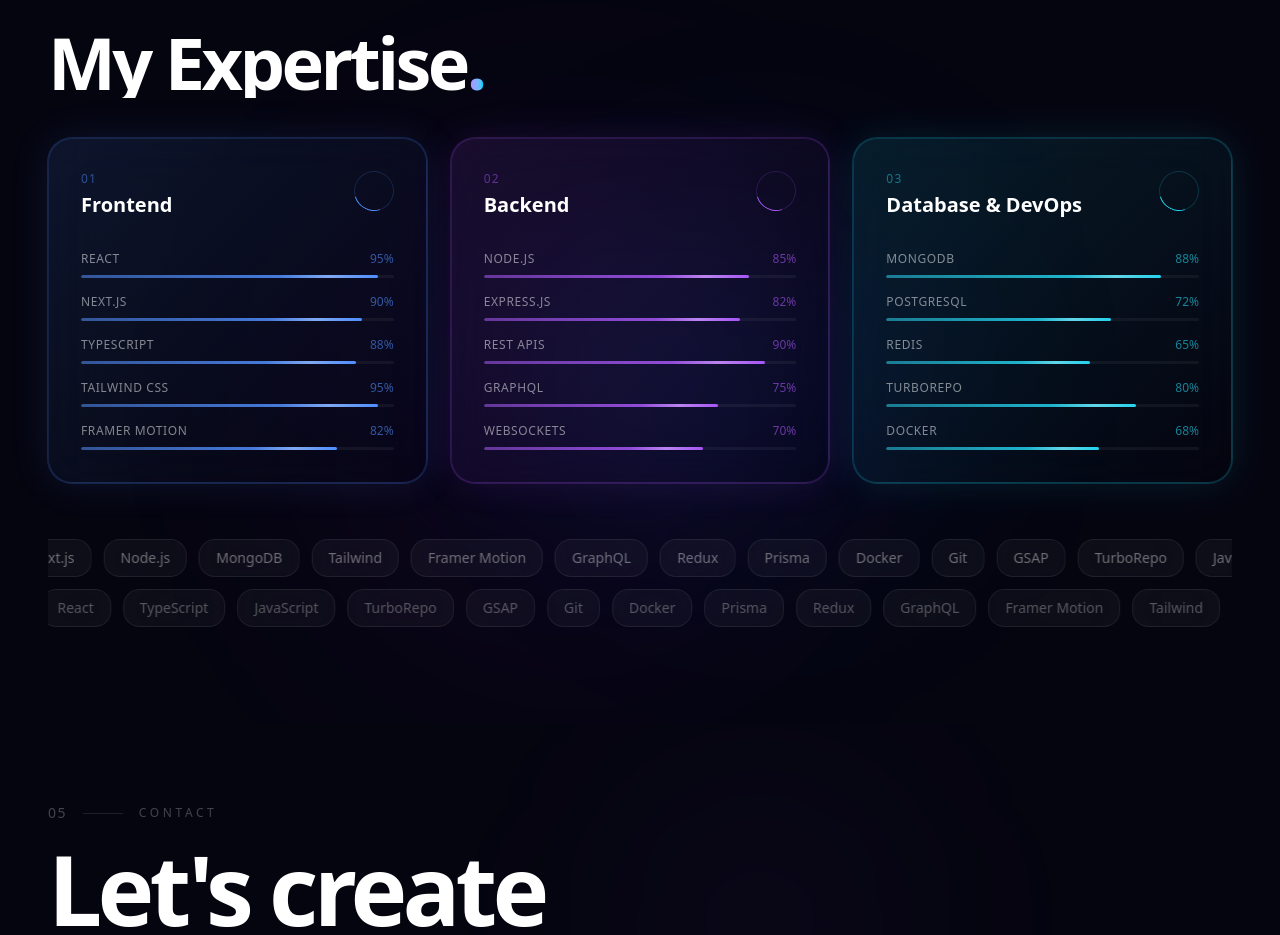
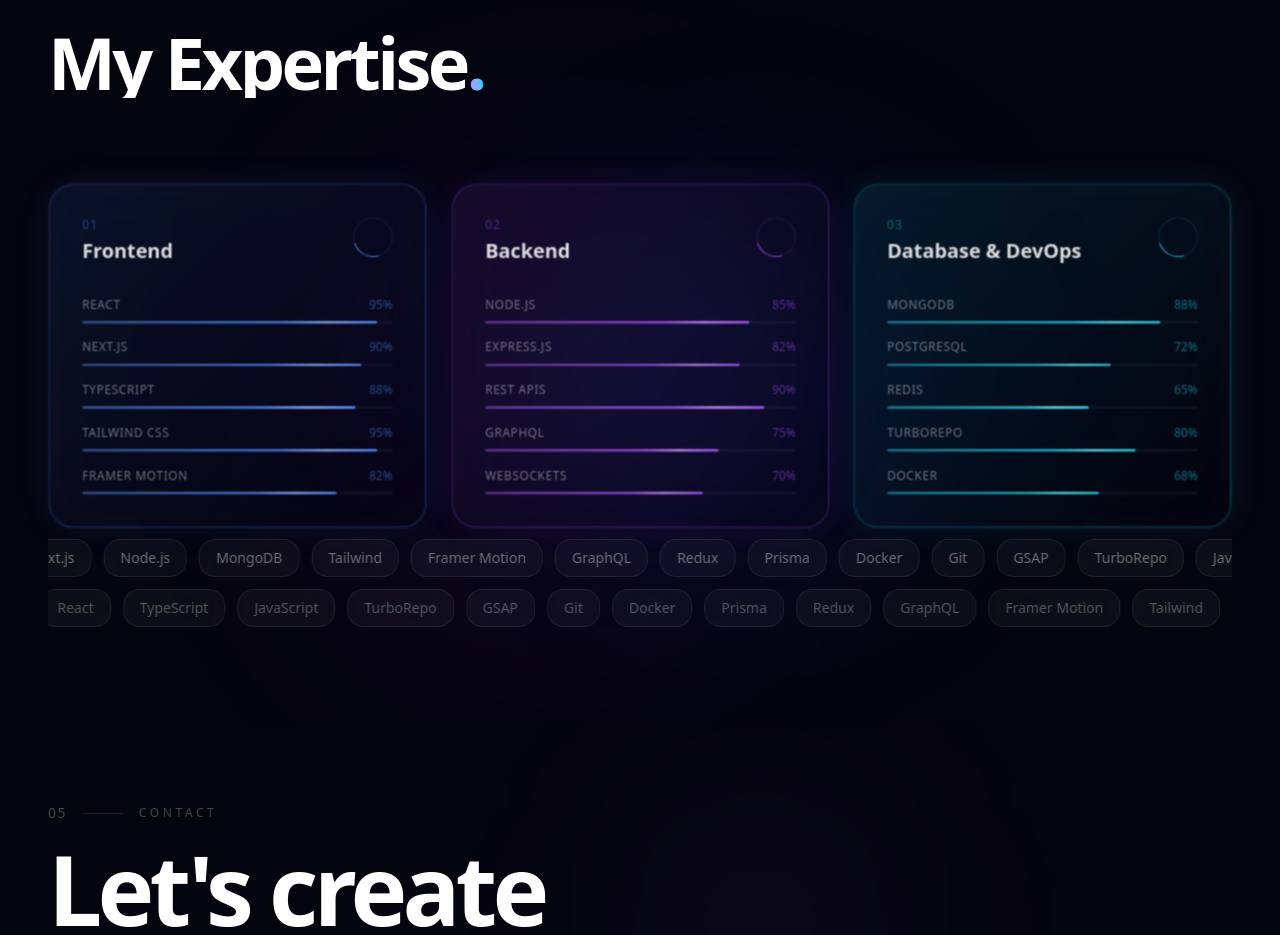
Before and after one commit to akashpachol/portfoilo, a Next.js app: page / in a window 1280 px wide. Shown: the part 5320-6255 px from the top of the page. Built offline with nearby package versions, Linux system fonts and the light colour scheme.

Commit message:
solved issue

```diff
--- a/components/sections/Contact.tsx
+++ b/components/sections/Contact.tsx
@@ -27,7 +27,6 @@ function MagneticIcon({ Icon, label, href }: { Icon: React.ElementType; label: s
   return (
     <motion.a
       href={href}
-      style={{ x: sx, y: sy }}
       onMouseMove={onMove}
       onMouseLeave={onLeave}
       whileHover={{ scale: 1.1 }}
@@ -37,7 +36,7 @@ function MagneticIcon({ Icon, label, href }: { Icon: React.ElementType; label: s
         border: "1px solid rgba(255,255,255,0.08)",
         backdropFilter: "blur(12px)",
         x: sx, y: sy,
-      } as React.CSSProperties}
+      }}
       data-cursor={label}
     >
       <Icon className="w-4 h-4" />
--- a/components/sections/Experience.tsx
+++ b/components/sections/Experience.tsx
@@ -11,6 +11,7 @@ import {
 import { useRef, useState, useEffect } from "react";
 import { Container } from "@/components/layout/Container";
 import { Section } from "@/components/ui/Section";
+//
 
 const experiences = [
   {
@@ -128,7 +129,6 @@ function ExperienceCard({ exp, cardIndex }: { exp: (typeof experiences)[0]; card
         style={{ perspective: 1000 }}
       >
         <motion.div
-          style={{ rotateX, rotateY, transformStyle: "preserve-3d" }}
           animate={{ y: [0, -6, 0] }}
           transition={{
             y: { duration: 5 + cardIndex, repeat: Infinity, ease: "easeInOut", delay: cardIndex * 1.2 },
@@ -138,6 +138,7 @@ function ExperienceCard({ exp, cardIndex }: { exp: (typeof experiences)[0]; card
           whileHover={{ scale: 1.025 }}
           className="relative rounded-[24px] overflow-hidden cursor-default group"
           style={{
+            rotateX, rotateY, transformStyle: "preserve-3d",
             background: `linear-gradient(${exp.gradient})`,
             backdropFilter: "blur(24px)",
             WebkitBackdropFilter: "blur(24px)",
@@ -285,25 +286,22 @@ export function Experience() {
         {/* ── Ambient orbs ── */}
         <div className="absolute inset-0 pointer-events-none overflow-hidden">
           <motion.div
-            style={{ y: orb1Y }}
             className="absolute -top-32 -left-32 w-[600px] h-[600px] rounded-full"
             animate={{ opacity: [0.04, 0.08, 0.04] }}
             transition={{ duration: 8, repeat: Infinity, ease: "easeInOut" }}
-            style={{ background: "radial-gradient(circle, rgba(79,142,255,1) 0%, transparent 70%)", y: orb1Y } as React.CSSProperties}
+            style={{ background: "radial-gradient(circle, rgba(79,142,255,1) 0%, transparent 70%)", y: orb1Y }}
           />
           <motion.div
-            style={{ y: orb2Y }}
             className="absolute top-1/2 -right-48 w-[500px] h-[500px] rounded-full"
             animate={{ opacity: [0.05, 0.1, 0.05] }}
             transition={{ duration: 10, repeat: Infinity, ease: "easeInOut", delay: 2 }}
-            style={{ background: "radial-gradient(circle, rgba(168,85,247,1) 0%, transparent 70%)", y: orb2Y } as React.CSSProperties}
+            style={{ background: "radial-gradient(circle, rgba(168,85,247,1) 0%, transparent 70%)", y: orb2Y }}
           />
           <motion.div
-            style={{ y: orb3Y }}
             className="absolute -bottom-32 left-1/3 w-[400px] h-[400px] rounded-full"
             animate={{ opacity: [0.03, 0.07, 0.03] }}
             transition={{ duration: 12, repeat: Infinity, ease: "easeInOut", delay: 4 }}
-            style={{ background: "radial-gradient(circle, rgba(34,211,238,1) 0%, transparent 70%)", y: orb3Y } as React.CSSProperties}
+            style={{ background: "radial-gradient(circle, rgba(34,211,238,1) 0%, transparent 70%)", y: orb3Y }}
           />
           {/* Grid overlay */}
           <div
--- a/components/sections/Skills.tsx
+++ b/components/sections/Skills.tsx
@@ -112,15 +112,14 @@ function ExpertiseCard({ group, gi }: { group: (typeof expertise)[0]; gi: number
   return (
     <motion.div
       ref={ref}
-      style={{ y, opacity, scale }}
-      whileHover={{ y: -8, scale: 1.02 }}
-      transition={{ hover: { duration: 0.3 } }}
+      whileHover={{ y: -8, scale: 1.02, transition: { duration: 0.3 } }}
       className="glass rounded-3xl p-8 flex flex-col gap-8 border group cursor-default"
       style={{
+        y, opacity, scale,
         borderColor: group.border,
         boxShadow: `0 0 40px ${group.glow}, 0 0 0 1px ${group.border}`,
         background: `linear-gradient(135deg, ${group.glow}, transparent)`,
-      } as React.CSSProperties}
+      } }
     >
       {/* Card header */}
       <div className="flex items-start justify-between">
```
